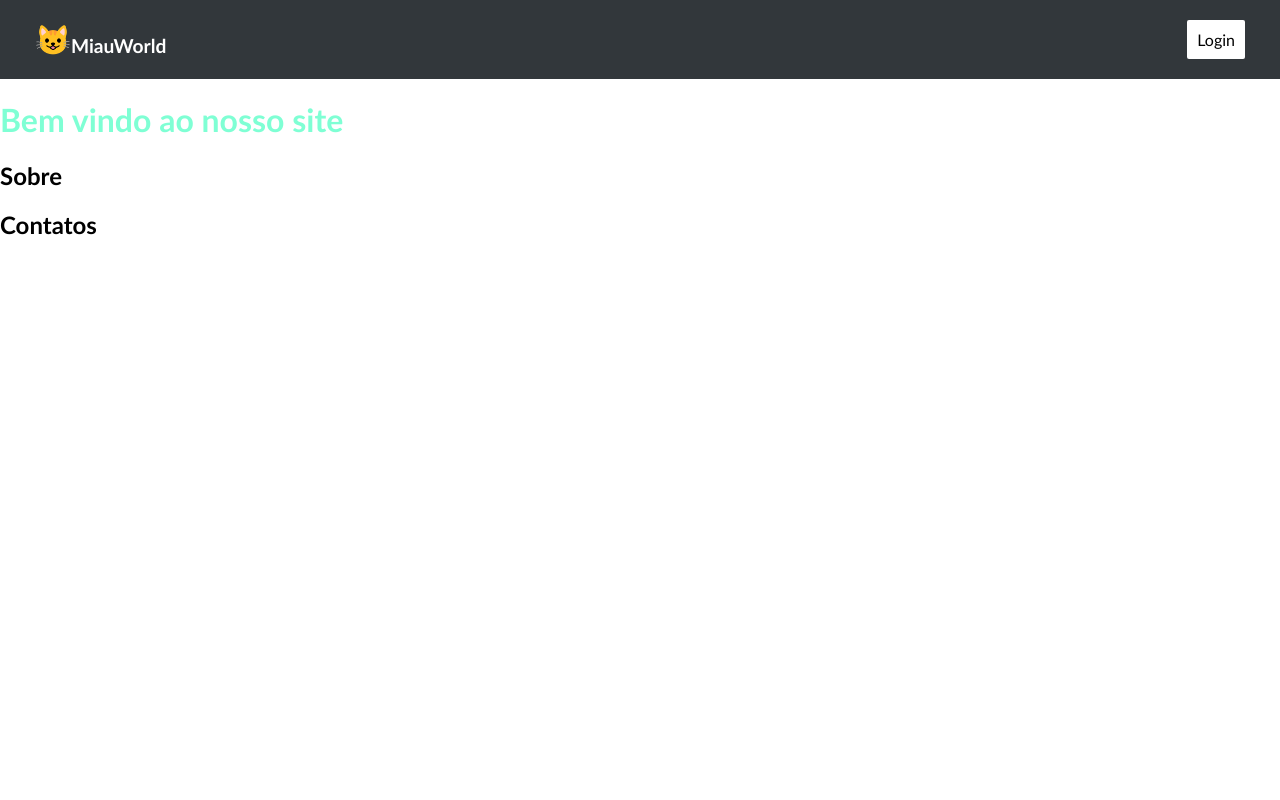
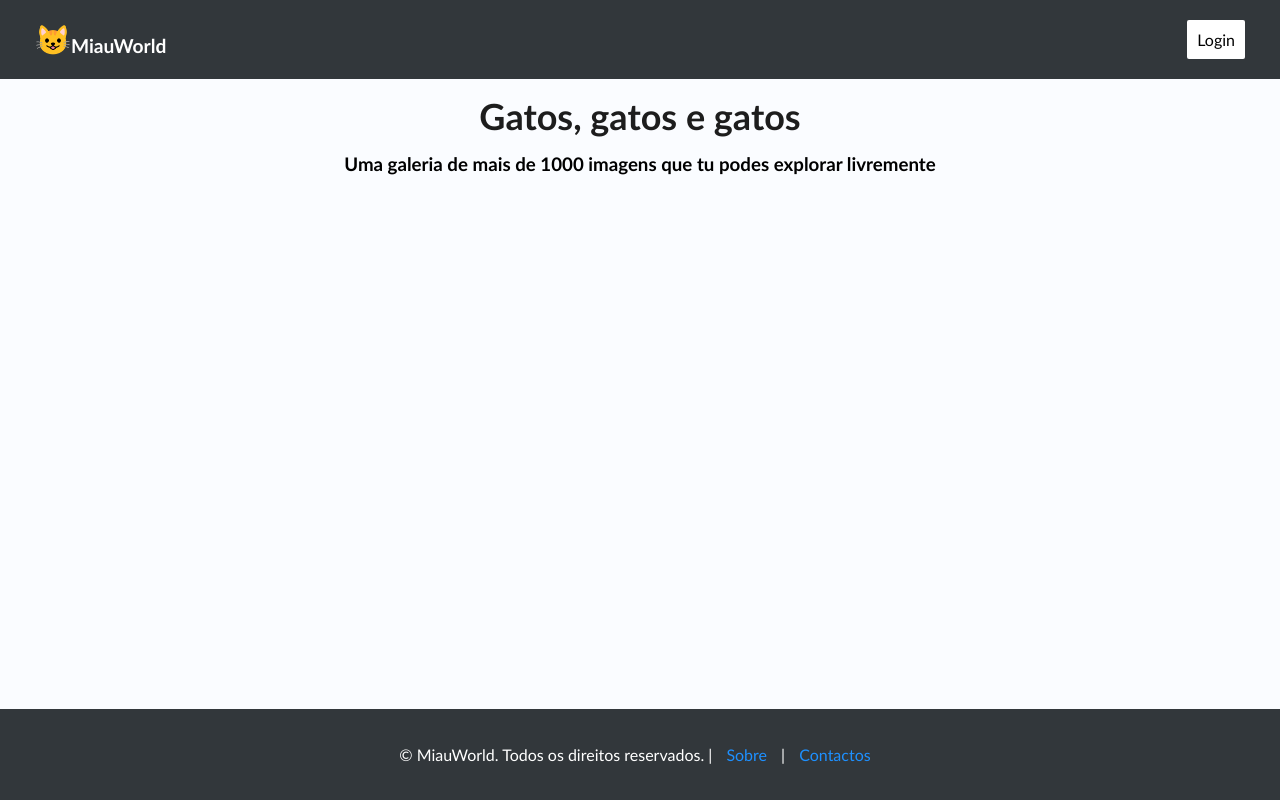
Before and after one commit to RDPW1SH/MiauWorld, a PHP site: page / in a window 1280 px wide. Run offline with PHP 8.4, Linux system fonts and the light colour scheme.

Commit message:
alterações css
navbar, footer, home

```diff
--- a/app/shared/components/footer/footer.php
+++ b/app/shared/components/footer/footer.php
@@ -1,5 +1,27 @@
+<footer>
+    <div class="footer">
+        <p>&copy; MiauWorld. Todos os direitos reservados. |
+            <a href="#sobre">Sobre</a> |
+            <a href="#contacto">Contactos</a>
+        </p>
+    </div>
+    <style>
+        .footer {
+            background-color: #32373b;
+            color: #ffffff;
+            text-align: center;
+            padding: 20px 10px;
+            max-width: 100%;
+        }
 
-    <footer>
-        <h2>Sobre</h2>
-        <h2>Contatos</h2>
-    </footer>
+        .footer a {
+            color: #1e90ff;
+            text-decoration: none;
+            margin: 0 10px;
+        }
+
+        .footer a:hover {
+            text-decoration: underline;
+        }
+    </style>
+</footer>
--- a/app/shared/components/nav/navbar.php
+++ b/app/shared/components/nav/navbar.php
@@ -6,16 +6,18 @@
 <nav>
     <div class='nav_container'>
         <div class="logo">
-                <a href="/index.php"><h1>😺</h1></a>
+            <a href="/">
+                <h1>😺</h1>
+            </a>
             <p>MiauWorld</p>
         </div>
         <form action='/pesquisar/pesquisar.php' method='GET'>
             <div style='display: flex; gap: 10px; align-items: center;'>
-                    <?php if(isset($_SESSION['auth']) && !empty($_SESSION['auth'])) {
+                <?php if (isset($_SESSION['auth']) && !empty($_SESSION['auth'])) {
                     echo ("<a href='./user/profile.php'>Bem Vindo</button>");
                 } else {
-                        echo("<a href='/views/auth/login'><button type='submit' class='auth-btn' name='login_btn'>Login</button></a>");
-                    }?>
+                    echo ("<a href='/views/auth/login'><button type='submit' class='auth-btn' name='login_btn'>Login</button></a>");
+                } ?>
             </div>
         </form>
     </div>
@@ -23,10 +25,12 @@
         * {
             font-family: 'Gill Sans', 'Gill Sans MT', Calibri, 'Trebuchet MS', sans-serif;
         }
+
         nav {
             padding: 20px 15px;
             background-color: #32373b;
         }
+
         .logo {
             display: flex;
             flex-direction: row;
@@ -36,13 +40,17 @@
             font-weight: 600;
 
         }
+
         .logo a {
             text-decoration: none;
             cursor: pointer;
         }
-            .logo p, .logo h1 {
+
+        .logo p,
+        .logo h1 {
             margin: 0;
         }
+
         .nav_container {
             display: flex;
             padding: 0px 20px;
@@ -50,11 +58,13 @@
             justify-content: space-between;
             align-items: center;
         }
+
         input {
             padding: 5px 10px;
             width: 150px;
             height: 25px;
         }
+
         .auth-btn {
             padding: 8px;
             background-color: white;
@@ -67,6 +77,7 @@
             border: 2px solid transparent;
 
         }
+
         .auth-btn:hover {
             background-color: #4a5859;
             color: white;
--- a/app/views/home.php
+++ b/app/views/home.php
@@ -11,17 +11,51 @@
 <body>
 
     <?php include './app/shared/components/nav/navbar.php'; ?>
-    <h1>Bem vindo ao nosso site</h1>
+    <div class="container">
+        <div class="website-desc">
+            <h1>Gatos, gatos e gatos</h1>
+            <h3>Uma galeria de mais de 1000 imagens que tu podes explorar livremente</h3>
+        </div>
+
+    </div>
+
     <?php include './app/shared/components/footer/footer.php'; ?>
 
 </body>
 <style>
-    body, html {
-    margin: 0;
+    body,
+    html {
+        margin: 0;
+        font-family: 'Gill Sans', 'Gill Sans MT', Calibri, 'Trebuchet MS', sans-serif;
+        display: flex;
+        flex-direction: column;
+        min-height: 100vh;
+    }
 
-}
-h1 {
-    color: aquamarine;
-}
+    .container {
+        padding: 15px 25px;
+        background-color: rgb(250, 252, 255);
+        flex-grow: 1;
+    }
+
+    h1,
+    h3 {
+        margin: 0;
+    }
+
+    .website-desc h1 {
+        font-size: 36px;
+        font-weight: 600;
+        color: rgb(29, 29, 29);
+    }
+
+    .website-desc {
+        display: flex;
+        flex-direction: column;
+        justify-content: center;
+        align-items: center;
+        gap: 15px;
+    }
 </style>
+
 </html>
```
Also changed, not shown: app/shared/components/nav/navbar.css (deleted, +0 -10 lines), app/shared/components/footer/footer.css (deleted). Lines whose indentation alone changed are shown as unchanged.
